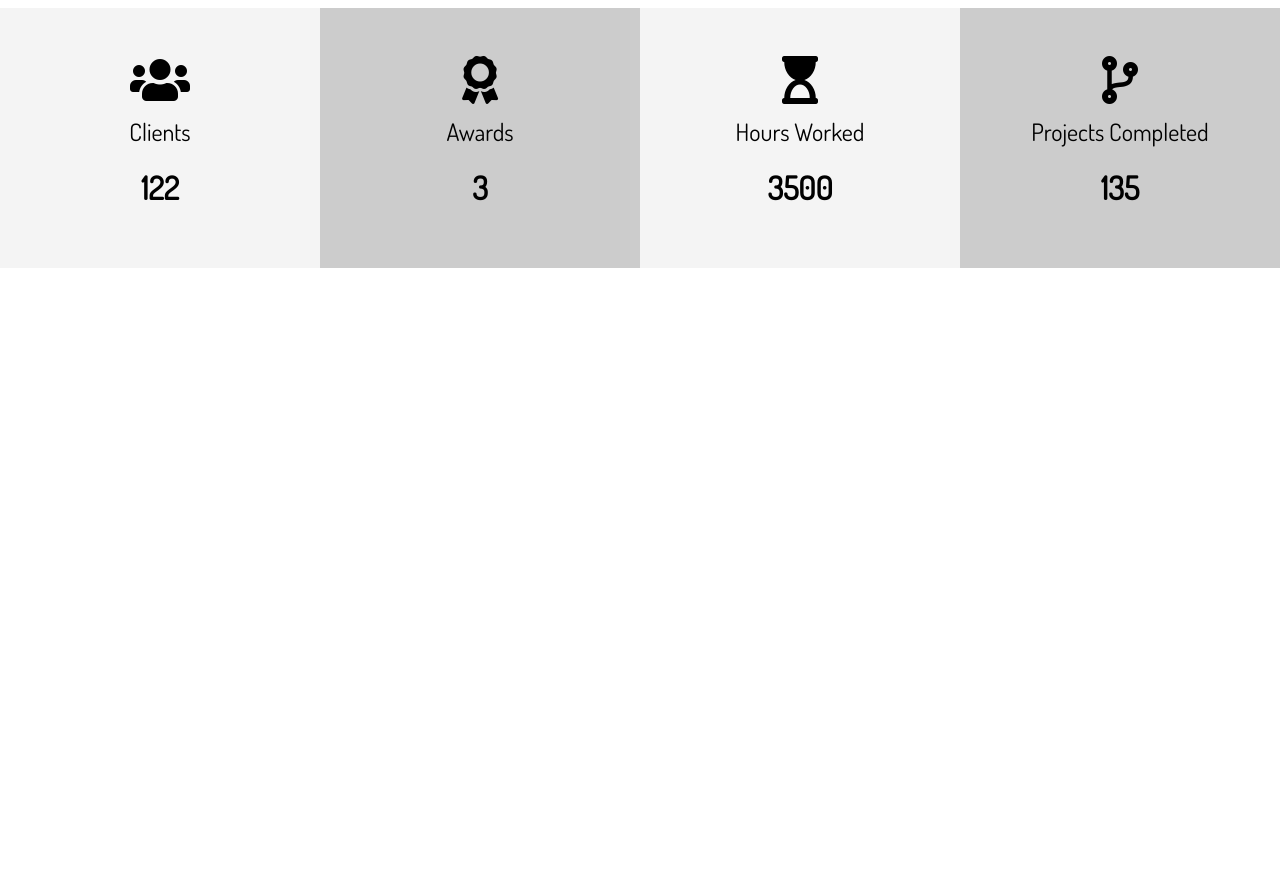
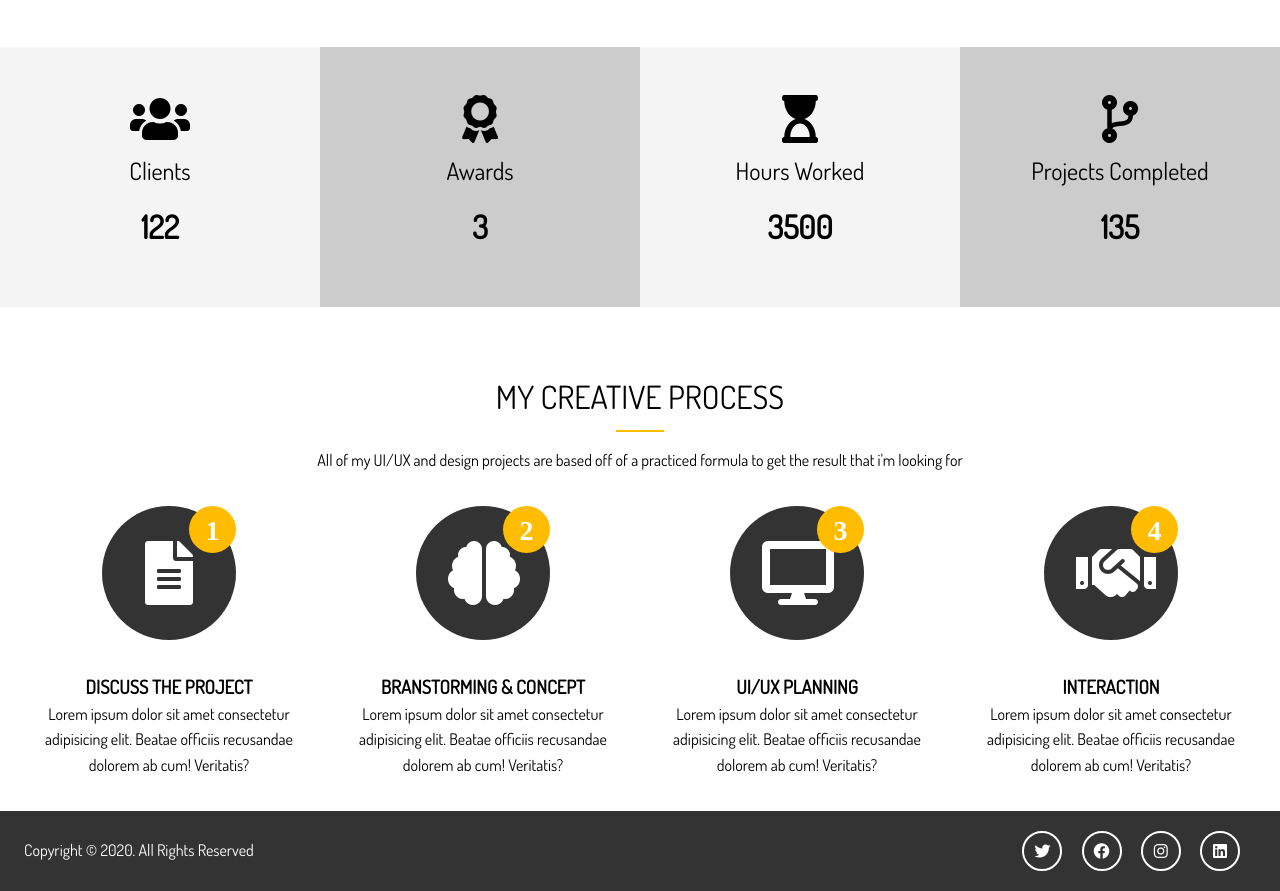
Before and after one commit to Ahmad-345/Portfolio-Website-With-SASS, a website: page dist/index.html in a window 1280 px wide. Shown: the part 1178-2069 px from the top of the page. Before the commit the page ends 1478 px from the top, so only its background shows below. Drawn offline with Linux system fonts and the light colour scheme.

Commit message:
4. Process Section & Footer are added

```diff
--- a/scss/_config.scss
+++ b/scss/_config.scss
@@ -1,8 +1,18 @@
 
-/* varibles */
+// Varibles
 $website-width: 1280px;
 $main-color: #ffbc00;
 $light-color: #f4f4f4;
 $medium-color: #ccc;
 $dark-color: #333;
 $bg-image: url('../img/showcase.jpg');
+
+
+// Set Text Color
+@function set-text-color($color) {
+  @if(lightness($color) > 50) {
+    @return #000;
+  } @else {
+    @return #fff;
+  }
+}
--- a/scss/_utilities.scss
+++ b/scss/_utilities.scss
@@ -1,5 +1,5 @@
 
-/* Utilities */
+// Utilities
 .container {
   max-width: $website-width;
   padding: 0 1.5rem;
@@ -7,7 +7,7 @@
   overflow: hidden;
 }
 
-/* Buttons */
+// Buttons
 %btn-shared {
   display: inline-block;
   padding: 0.8rem 2rem;
@@ -52,18 +52,36 @@ input[class^='btn-']:hover {
 
 .text-center { text-align: center; }
 
-/* Paddings */
+// Paddings
 .py {
   &-1 { padding: 1rem 0; }
   &-2 { padding: 2rem 0; }
   &-3 { padding: 3rem 0; }
   &-4 { padding: 4rem 0; }
 }
-
-/* Margins*/
+//  Margins
 .my {
   &-1 { margin: 1rem 0; }
   &-2 { margin: 2rem 0; }
   &-3 { margin: 3rem 0; }
   &-4 { margin: 4rem 0; }
 }
+
+// section title
+.section-title {
+  font-size: 2rem;
+  display: block;
+  padding-bottom: 0.5rem;
+  text-align: center;
+  font-weight: 300;
+  text-transform: uppercase;
+}
+
+// Bottom Line Bar
+.bottom-line {
+  height: 2px;
+  width: 3rem;
+  background: $main-color;
+  display: block;
+  margin: 0 auto 1rem auto;
+}
--- a/scss/main.scss
+++ b/scss/main.scss
@@ -1,9 +1,9 @@
 
-/* Partials */
+// Partials
 @import 'config';
 @import 'utilities';
 
-/* General styles */
+// General styles
 * {
   margin: 0;
   padding: 0;
@@ -33,7 +33,7 @@ img {
 }
 
 
-/* Logo */
+// Logo
 #logo {
   width: 70px;
   height: 70px;
@@ -41,7 +41,7 @@ img {
   text-transform: uppercase;
 }
 
-/* Main Navbar */
+// Main Navbar
 #main-nav {
   display: flex;
   justify-content: space-between;
@@ -73,15 +73,15 @@ img {
   }
 }
 
-/* Header */
+// Header
 #header {
-  /* header-home */
+  // header-home
   &-home {
     background: $bg-image no-repeat center right / cover;
     height: 100vh;
     color: #fff;
 
-    /* Header Content */
+    // Header Content
     .header-content {
       text-align: center;
       padding-top: 20%;
@@ -93,17 +93,17 @@ img {
     }
   }
 
-  /* Header Inner */
+  // Header Inner
   &-inner {
 
   }
 }
 
 
-/* Home Section */
+// Home Section
 #home {
 
-  /* Section A: Specialize */
+  // Section A: Specialize
   &-a {
     .specials {
       margin-top: 3rem;
@@ -116,9 +116,9 @@ img {
         padding-bottom: 0.4rem;
       }
     }
-  } /* /Section A: Specialize */
+  } // END::Section A: Specialize
 
-  /* Section B: Stats */
+  // Section B: Stats
   &-b {
     .stats {
       display: grid;
@@ -148,9 +148,92 @@ img {
         }
       }
     }
-  }
-  /* /Section B: Stats */
-}
+  } // END::Section B: Stats
+
+  // Section C: Process
+  &-c {
+    .process {
+      display: grid;
+      grid-template-columns: repeat(4, 1fr);
+      grid-gap: 1.5rem;
+      text-align: center;
+
+      // process-icon
+      &-icon {
+        border-radius: 50%;
+        background: $dark-color;
+        // color: #fff;
+        color: set-text-color($dark-color); // returns light-color
+        padding: 2rem;
+        width: 70px;
+        height: 70px;
+        line-height: 70px;
+        text-align: center;
+        position: relative;
+        transition: all 0.5s;
+
+        // process-icon hover
+        &:hover {
+          background: $main-color;
+          width: 90px;
+          height: 90px;
+          line-height: 90px;
+
+          .process-step {
+            background: $dark-color;
+            color: set-text-color($dark-color);
+          }
+        }
+      }
+
+      // process-step
+      &-step {
+        position: absolute;
+        top: 0;
+        right: 0;
+        font-size: 28px;
+        background-color: $main-color;
+        color: set-text-color($main-color);
+        border-radius: 50%;
+        height: 15px;
+        width: 15px;
+        line-height: 15px;
+        padding: 1rem;
+        transition: all 0.5s;
+      }
+    }
+  } // END::Section C: Process
+} // END::Home Section
 
 
-/* /Home Section */
+// Footer
+#main-footer {
+  background: $dark-color;
+  color: #fff;
+  height: 5rem;
+
+  // footer content
+  .footer-content {
+    display: flex;
+    justify-content: space-between;
+    height: 5rem;
+    align-items: center;
+  }
+
+  // social icons
+  .social .fab {
+    margin-right: 1rem;
+    border: 2px #fff solid;
+    border-radius: 50%;
+    height: 20px;
+    width: 20px;
+    line-height: 20px;
+    text-align: center;
+    padding: 0.5rem;
+
+    // social icons hover
+    &:hover {
+      background: $main-color;
+    }
+  }
+}// END::Footer
```
Also changed, not shown: dist/css/main.css, dist/index.html.
